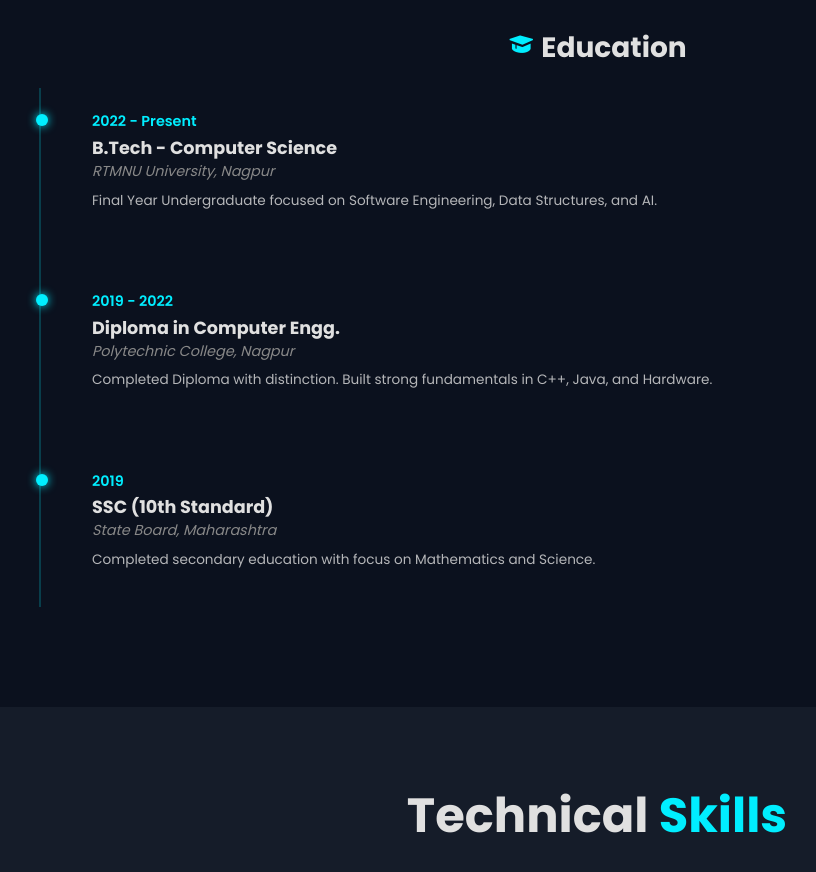
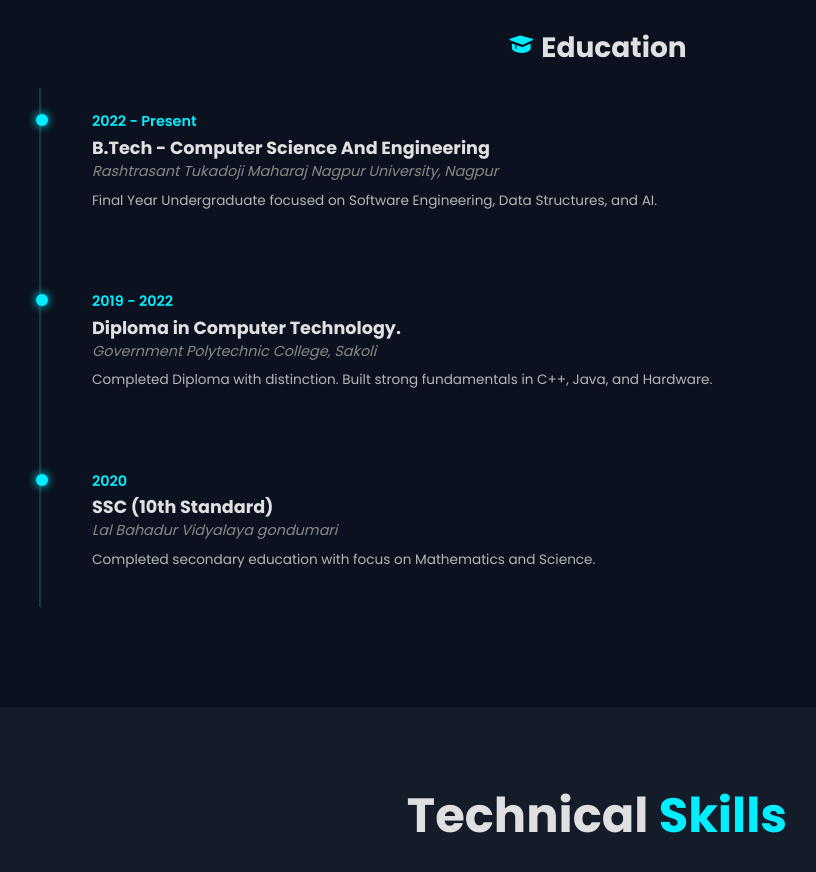
Before and after one commit to avantarnikhare/avantarnikhare-portfolio, a plain HTML site: page index.html in a window 1280 px wide. Shown: the part 2100-2972 px from the top of the page, without its empty margins (43-859 px from the left). Drawn offline with nearby package versions, Linux system fonts and the light colour scheme.

Commit message:
index.html

```diff
--- a/index.html
+++ b/index.html
@@ -131,22 +131,22 @@
                     <div class="resume-box">
                         <div class="resume-item">
                             <span class="date">2022 - Present</span>
-                            <h5>B.Tech - Computer Science</h5>
-                            <p class="company">RTMNU University, Nagpur</p>
+                            <h5>B.Tech - Computer Science And Engineering</h5>
+                            <p class="company">Rashtrasant Tukadoji Maharaj Nagpur University, Nagpur</p>
                             <p class="desc">Final Year Undergraduate focused on Software Engineering, Data Structures, and AI.</p>
                         </div>
 
                         <div class="resume-item">
                             <span class="date">2019 - 2022</span>
-                            <h5>Diploma in Computer Engg.</h5>
-                            <p class="company">Polytechnic College, Nagpur</p>
+                            <h5>Diploma in Computer Technology.</h5>
+                            <p class="company">Government Polytechnic College, Sakoli</p>
                             <p class="desc">Completed Diploma with distinction. Built strong fundamentals in C++, Java, and Hardware.</p>
                         </div>
 
                         <div class="resume-item">
-                            <span class="date">2019</span>
+                            <span class="date">2020</span>
                             <h5>SSC (10th Standard)</h5>
-                            <p class="company">State Board, Maharashtra</p>
+                            <p class="company">Lal Bahadur Vidyalaya gondumari</p>
                             <p class="desc">Completed secondary education with focus on Mathematics and Science.</p>
                         </div>
                     </div>
@@ -315,4 +315,5 @@
     <script src="https://unpkg.com/typed.js@2.0.16/dist/typed.umd.js"></script>
     <script src="avantar_script.js"></script>
 </body>
+
 </html>
```
